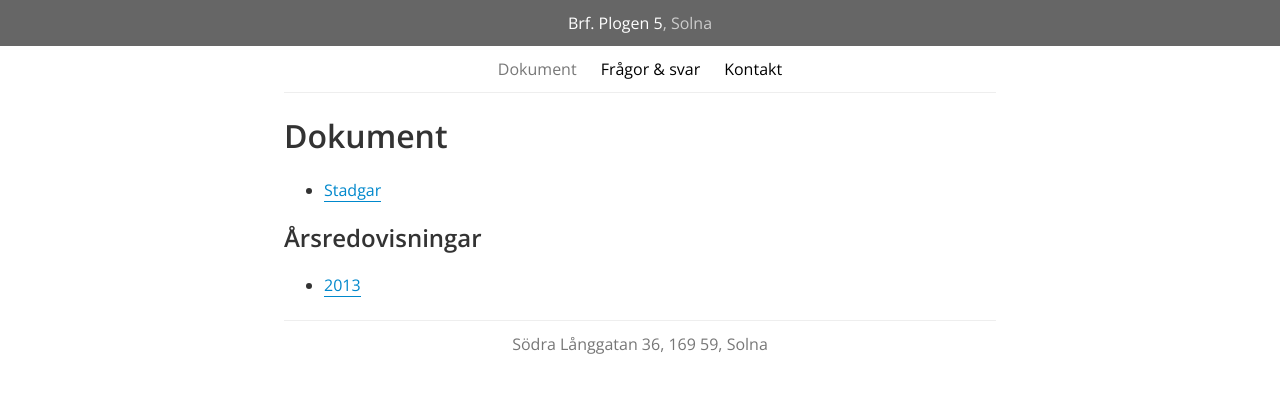
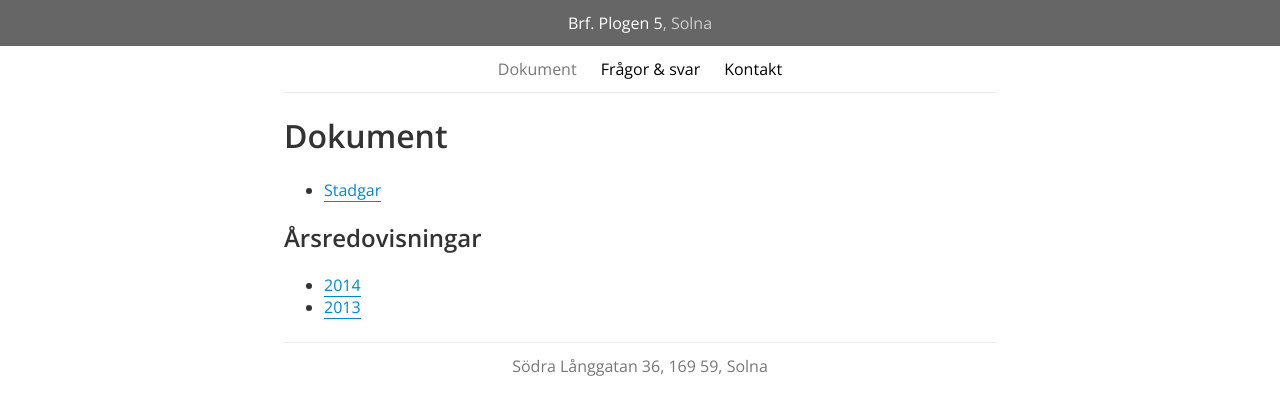
Before and after one commit to brfplogen5/brfplogen5.github.io, a Jekyll site: the page built from dokument.md, in a window 1280 px wide. Shown: the top 415 px of the page. Built offline with Jekyll 4.4.1, drawn with Linux system fonts in a browser that asks for light colours.

Commit message:
Årsredovisning 2014

```diff
--- a/dokument.md
+++ b/dokument.md
@@ -10,6 +10,7 @@ title: Dokument
 
 ## Årsredovisningar
 
+* [2014](/dokument/redovisning-2014.pdf)
 * [2013](/dokument/redovisning-2013.pdf)
 
 
```
Also changed, not shown: 1 other file.
